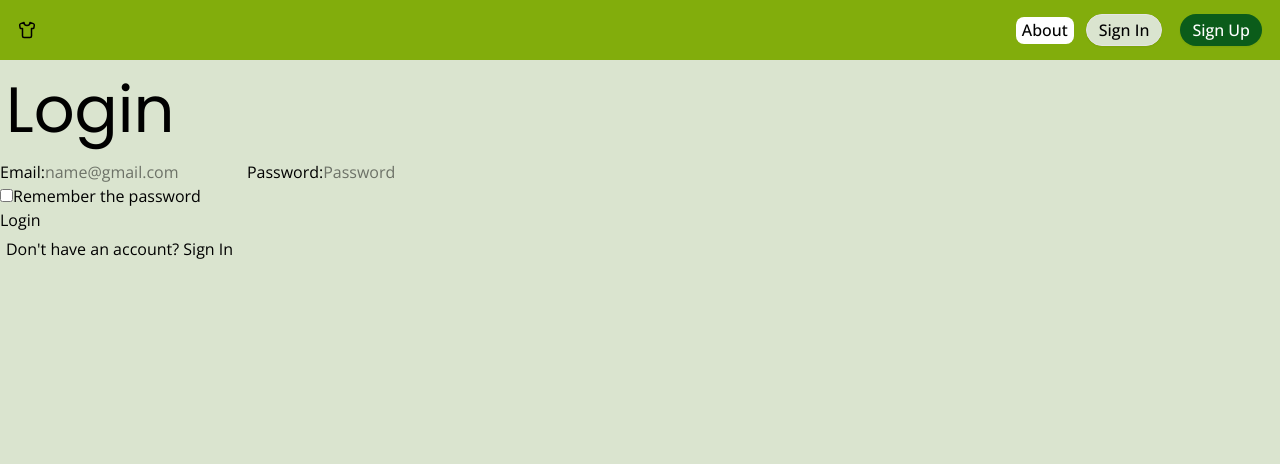
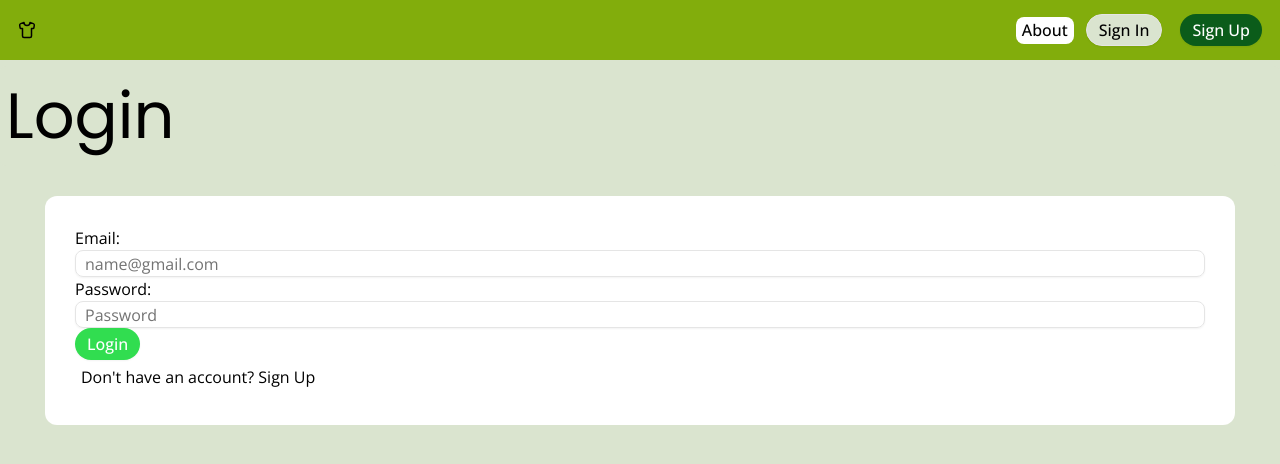
Before and after one commit to vakulenko10/fitApp-frontend, a React (Vite) app: page /login in a window 1280 px wide. Shown: the top 464 px of the page. Built offline with nearby package versions, Linux system fonts and the light colour scheme.

Commit message:
add Authentication, changed Login.jsx, Signup.jsx

```diff
--- /dev/null
+++ b/src/pages/Authentication.js
@@ -0,0 +1,70 @@
+const API_URL = "https://fitapp-backend.onrender.com";
+
+export const loginUser = async (email, password) => {
+  console.log("Login function called with:", email, password);
+  try {
+    const response = await fetch(`${API_URL}/login`, {// request to server
+      method: "POST",//sending data to server
+      headers: { "Content-Type": "application/json" },//format data, what we send. Content-Type - format data. application/json - send data JSON
+      body: JSON.stringify({ email, password })//transforms into the JSON format
+    });
+
+      console.log("Response received:", response);
+
+      const data = await response.json();//getting answer
+      console.log("Parsed response data:", data); // Log data
+
+      if (!response.ok) throw new Error(data.message || "Login failed");
+
+      localStorage.setItem("user", JSON.stringify(data));
+      return data;
+  }
+
+    catch (error) {
+    console.error("Login error:", error);
+    throw error;
+  }
+};
+
+export const getProfile = async () => {
+  try {
+    const user = JSON.parse(localStorage.getItem("user"));
+    if (!user || !user.token) throw new Error("User not authenticated");
+
+    const response = await fetch(`${API_URL}/user/profile`, {
+      method: "GET",
+      headers: {
+        "Content-Type": "application/json",
+        "Authorization": `Bearer ${user.token}`
+      }
+    });
+
+    const data = await response.json();
+    if (!response.ok) throw new Error(data.message || "Failed to fetch profile");
+    return data;
+  } catch (error) {
+    console.error("Profile fetch error:", error);
+    throw error;
+  }
+};
+
+getProfile()
+  .then(userData => console.log("User Profile:", userData))
+  .catch(error => console.error("Error fetching profile:", error));
+
+
+export const registerUser = async (name, email, password) => {
+  try {
+    const response = await fetch(`${API_URL}/register`, {
+      method: "POST",
+      headers: { "Content-Type": "application/json" },
+      body: JSON.stringify({ name, email, password })
+    });
+    const data = await response.json();
+    if (!response.ok) throw new Error(data.message || "Registration failed");
+    return data;
+  } catch (error) {
+    console.error("Registration error:", error);
+    throw error;
+  }
+};
--- a/src/pages/Login.jsx
+++ b/src/pages/Login.jsx
@@ -2,36 +2,37 @@
 import React from "react"
 import { useNavigate } from "react-router-dom";
 import { useState } from "react";
+import { loginUser } from "./Authentication.js";
+import { Button } from "../components/ui/button.jsx";
+import { Input } from "../components/ui/input.jsx";
 
 const Login = () => {
-  const [showNameField, setShowNameField] = useState(false);
+  const [email, setEmail] = useState("");
+  const [password, setPassword] = useState("");
   const navigate = useNavigate();
 
-  const handleSignInClick = () => {
-    navigate("/signup");
+  const handleLogin = async () => {
+    try {
+      await loginUser(email, password);
+      // navigate("/dashboard");
+    } catch (error) {
+      alert(error.message);
+    }
   };
 
   return (
     <>
-      <h1>Login</h1>
-      <div className="form">
-        <label>Email:</label>
-        <input type="text" placeholder="name@gmail.com" />
-        <label>Password:</label>
-        <input type="password" placeholder="Password" />
-      </div>
-      <div>
-        <div>
-          <input type="checkbox" />
-          <label>Remember the password</label>
+      <h1 className="w-full h-[100px] bg-background rounded-sm my-2">Login</h1>
+      <div className="bg-primary p-10 rounded-lg my-10 mx-15">
+        <div className="">
+          <label>Email:</label>
+        <Input type="text" value={email} onChange={(e) => setEmail(e.target.value)} placeholder="name@gmail.com"/>
         </div>
-        <button className="button">Login</button>
-        <p>
-          Don't have an account?{" "}
-          <button onClick={handleSignInClick} className="button">
-            Sign In
-          </button>
-        </p>
+        <div><label>Password:</label>
+          <Input type="password" value={password} onChange={(e) => setPassword(e.target.value)} placeholder="Password" />
+        </div>
+        <Button variant={"accent"} onClick={handleLogin} className="button" type="onSubmit">Login</Button>
+        <p>Don't have an account? <button onClick={() => navigate("/signup")} className="button">Sign Up</button></p>
       </div>
     </>
   );
--- a/src/pages/Signup.jsx
+++ b/src/pages/Signup.jsx
@@ -1,26 +1,35 @@
 import React from "react";
 import { useNavigate } from "react-router-dom";
 import { useState } from "react";
+import { registerUser } from "./Authentication.js";
 
 const Signup = () => {
+  const [name, setName] = useState("");
+  const [email, setEmail] = useState("");
+  const [password, setPassword] = useState("");
+  const navigate = useNavigate();
+
+  const handleSignup = async () => {
+    try {
+      await registerUser(name, email, password);
+      alert("Registration successful! You can now log in.");
+      navigate("/login");
+    } catch (error) {
+      alert(error.message);
+    }
+  };
   return (
     <>
-      <h1>Sign in</h1>
+      <h1>Sign Up</h1>
       <div className="form">
-        <label>Name</label>
-        <input type="text" placeholder="Enter your name" />
+        <label>Name:</label>
+        <input type="text" value={name} onChange={(e) => setName(e.target.value)} placeholder="Enter your name" />
         <label>Email:</label>
-        <input type="text" placeholder="name@gmail.com" />
+        <input type="text" value={email} onChange={(e) => setEmail(e.target.value)} placeholder="name@gmail.com" />
         <label>Password:</label>
-        <input type="password" placeholder="Password" />
+        <input type="password" value={password} onChange={(e) => setPassword(e.target.value)} placeholder="Password" />
       </div>
-      <div>
-        <div>
-          <input type="checkbox" />
-          <label>Remember the password</label>
-        </div>
-        <button className="button">Login</button>
-      </div>
+      <button onClick={handleSignup} className="button">Sign Up</button>
     </>
   );
 };
```
